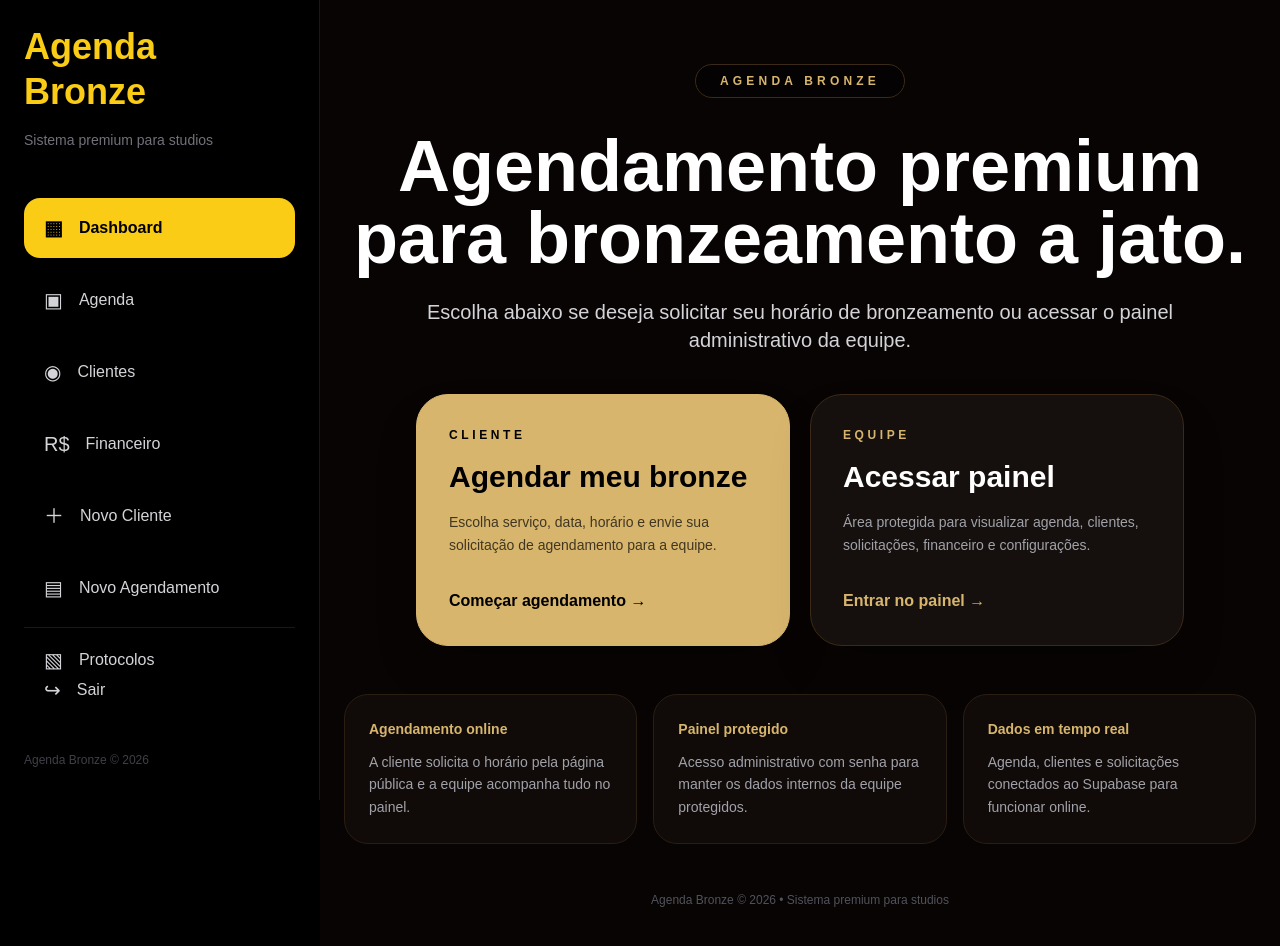
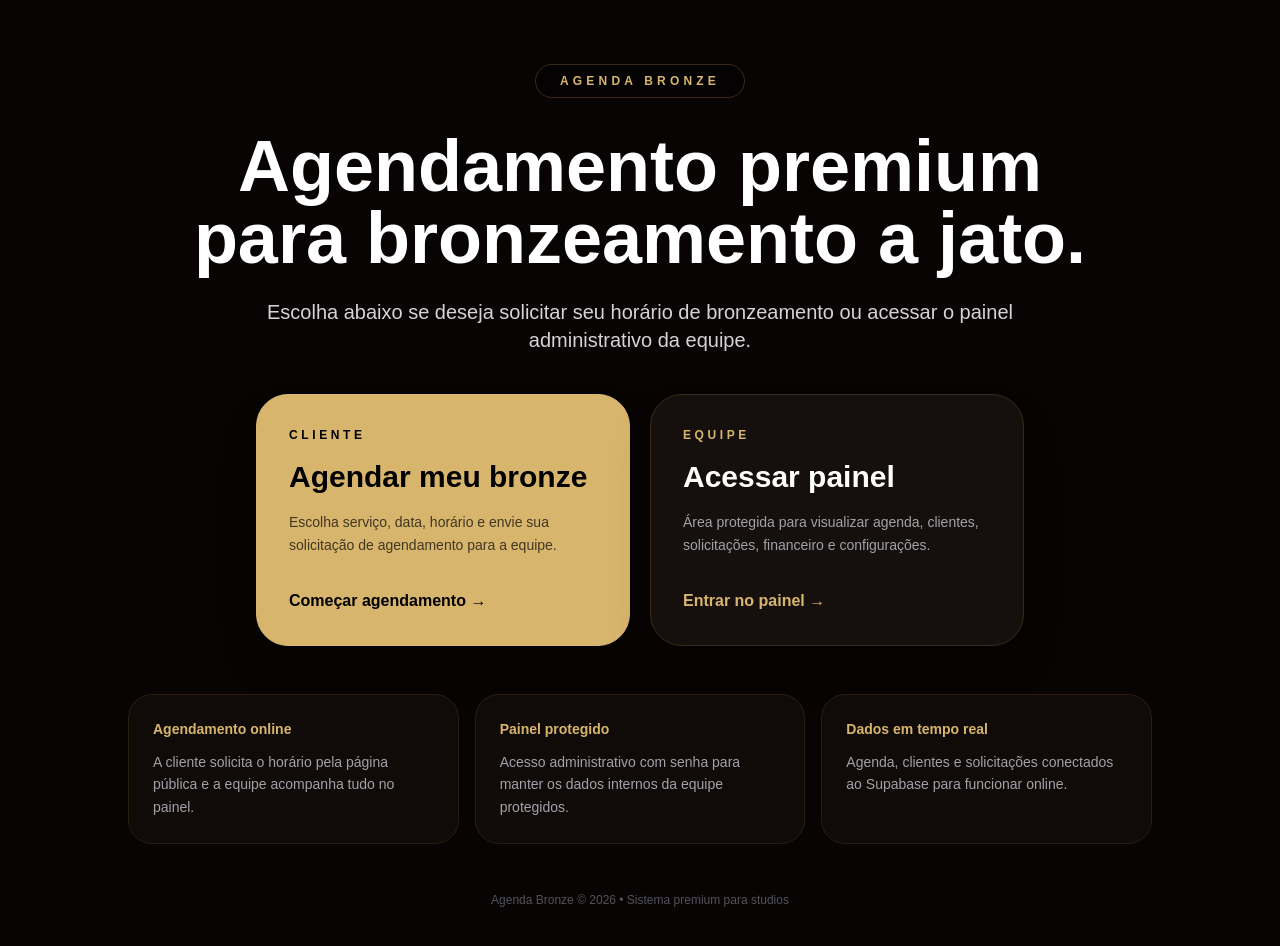
Before and after one commit to kelischneider87-bronzeia/agenda-bronze-web, a Next.js app: page / in a window 1280 px wide. Shown: the top 946 px of the page. Built offline with nearby package versions, Linux system fonts and the light colour scheme.

Commit message:
Oculta menu lateral nas paginas publicas

```diff
--- a/src/components/AppShell.tsx
+++ b/src/components/AppShell.tsx
@@ -2,22 +2,27 @@
 
 import Link from "next/link";
 import { usePathname } from "next/navigation";
+import { ReactNode } from "react";
 
-export default function AppShell({ children }: { children: React.ReactNode }) {
+const ROTAS_COM_MENU = [
+  "/dashboard",
+  "/agenda",
+  "/clientes",
+  "/novo-cliente",
+  "/novo-agendamento",
+  "/editar-agendamento",
+  "/novo-protocolo",
+  "/protocolos",
+];
+
+export default function AppShell({ children }: { children: ReactNode }) {
   const pathname = usePathname();
 
-  const paginasPublicas = ["/agendar-meu-bronze", "/login"];
-
-  const paginaPublica = paginasPublicas.some((rota) =>
-    pathname.startsWith(rota)
+  const mostrarMenu = ROTAS_COM_MENU.some(
+    (rota) => pathname === rota || pathname.startsWith(`${rota}/`)
   );
 
-  async function sair() {
-    await fetch("/api/logout", { method: "POST" });
-    window.location.href = "/login";
-  }
-
-  if (paginaPublica) {
+  if (!mostrarMenu) {
     return <>{children}</>;
   }
 
@@ -95,14 +100,13 @@ export default function AppShell({ children }: { children: React.ReactNode }) {
         </nav>
 
         <div className="absolute bottom-8 left-6 right-6 border-t border-zinc-900 pt-8">
-          <button
-            type="button"
-            onClick={sair}
-            className="flex w-full items-center gap-4 rounded-2xl px-5 py-4 text-left text-zinc-300 transition hover:bg-[#15100d] hover:text-white"
+          <Link
+            href="/login"
+            className="flex items-center gap-4 rounded-2xl px-5 py-4 text-zinc-300 transition hover:bg-[#15100d] hover:text-white"
           >
             <span className="text-xl">↪</span>
             Sair
-          </button>
+          </Link>
 
           <p className="mt-8 text-xs text-zinc-700">Agenda Bronze © 2026</p>
         </div>
```
